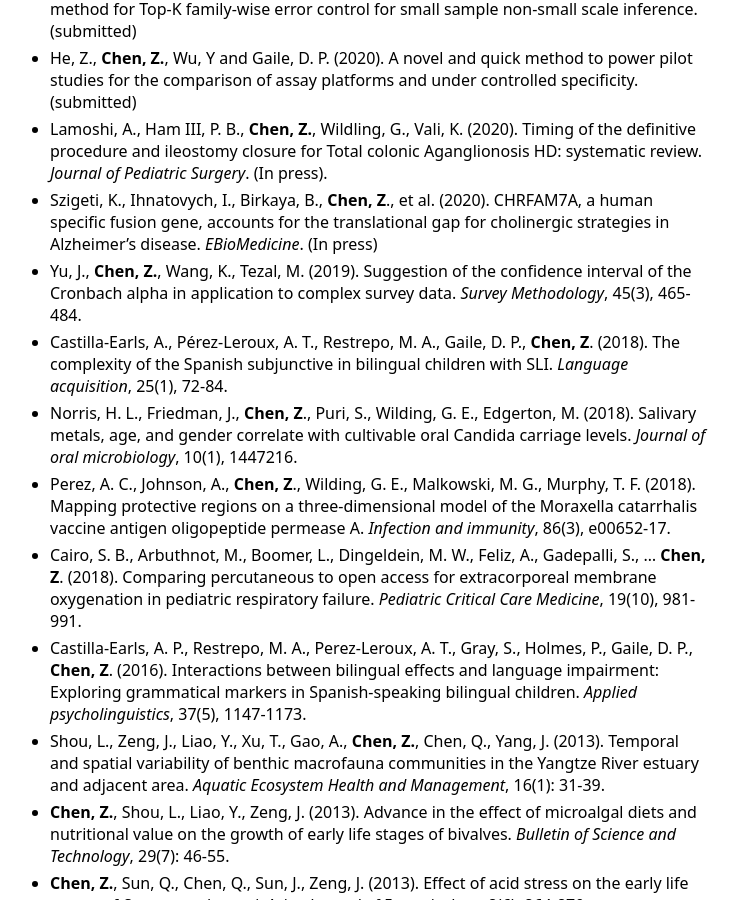
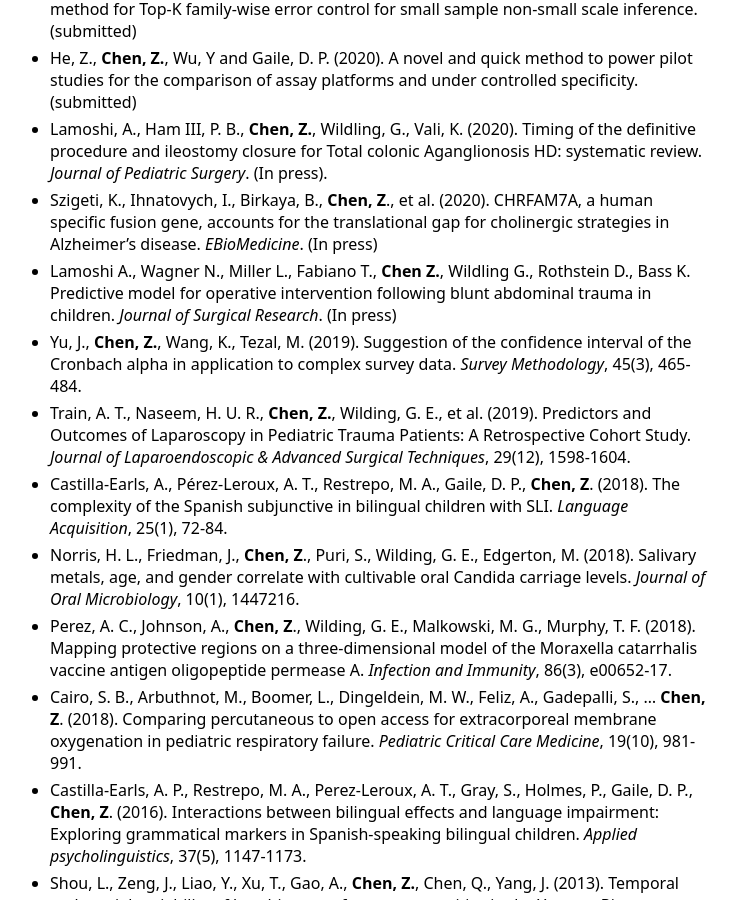
Before and after one commit to ziqiangc/ziqiangc.github.io, a Jekyll site: the page built from index.md, in a window 1280 px wide and 900 px high, scrolled down 772 px. Shown: the whole window, without its empty margins (260-999 px from the left). Built offline with Jekyll 4.4.1, drawn with Linux system fonts in a browser that asks for light colours; our own code applies the rules of GitHub Pages for plain Markdown files.

Commit message:
Updated index.md, publications

```diff
--- a/index.md
+++ b/index.md
@@ -29,11 +29,12 @@ Hi! I am a 6th year Ph.D. student of Biostatistics at State University of New Yo
 - He, Z., **Chen, Z.**, Wu, Y and Gaile, D. P. (2020). A novel and quick method to power pilot studies for the comparison of assay platforms and under controlled specificity. (submitted)
 - Lamoshi, A., Ham III, P. B., **Chen, Z.**, Wildling, G., Vali, K. (2020). Timing of the definitive procedure and ileostomy closure for Total colonic Aganglionosis HD: systematic review. *Journal of Pediatric Surgery*. (In press).
 - Szigeti, K., Ihnatovych, I., Birkaya, B., **Chen, Z**., et al. (2020). CHRFAM7A, a human specific fusion gene, accounts for the translational gap for cholinergic strategies in Alzheimer’s disease. *EBioMedicine*. (In press)
-- Yu, J., **Chen, Z.**, Wang, K., Tezal, M. (2019). Suggestion of the confidence interval of the Cronbach alpha in application to complex
-survey data. *Survey Methodology*, 45(3), 465-484.
-- Castilla-Earls, A., Pérez-Leroux, A. T., Restrepo, M. A., Gaile, D. P., **Chen, Z**. (2018). The complexity of the Spanish subjunctive in bilingual children with SLI. *Language acquisition*, 25(1), 72-84.
-- Norris, H. L., Friedman, J., **Chen, Z**., Puri, S., Wilding, G. E., Edgerton, M. (2018). Salivary metals, age, and gender correlate with cultivable oral Candida carriage levels. *Journal of oral microbiology*, 10(1), 1447216.
-- Perez, A. C., Johnson, A., **Chen, Z**., Wilding, G. E., Malkowski, M. G., Murphy, T. F. (2018). Mapping protective regions on a three-dimensional model of the Moraxella catarrhalis vaccine antigen oligopeptide permease A. *Infection and immunity*, 86(3), e00652-17.
+- Lamoshi A., Wagner N., Miller L., Fabiano T., **Chen Z.**, Wildling G., Rothstein D., Bass K. Predictive model for operative intervention following blunt abdominal trauma in children. *Journal of Surgical Research*. (In press)
+- Yu, J., **Chen, Z.**, Wang, K., Tezal, M. (2019). Suggestion of the confidence interval of the Cronbach alpha in application to complex survey data. *Survey Methodology*, 45(3), 465-484.
+- Train, A. T., Naseem, H. U. R., **Chen, Z.**, Wilding, G. E., et al. (2019). Predictors and Outcomes of Laparoscopy in Pediatric Trauma Patients: A Retrospective Cohort Study. *Journal of Laparoendoscopic & Advanced Surgical Techniques*, 29(12), 1598-1604.
+- Castilla-Earls, A., Pérez-Leroux, A. T., Restrepo, M. A., Gaile, D. P., **Chen, Z**. (2018). The complexity of the Spanish subjunctive in bilingual children with SLI. *Language Acquisition*, 25(1), 72-84.
+- Norris, H. L., Friedman, J., **Chen, Z**., Puri, S., Wilding, G. E., Edgerton, M. (2018). Salivary metals, age, and gender correlate with cultivable oral Candida carriage levels. *Journal of Oral Microbiology*, 10(1), 1447216.
+- Perez, A. C., Johnson, A., **Chen, Z**., Wilding, G. E., Malkowski, M. G., Murphy, T. F. (2018). Mapping protective regions on a three-dimensional model of the Moraxella catarrhalis vaccine antigen oligopeptide permease A. *Infection and Immunity*, 86(3), e00652-17.
 - Cairo, S. B., Arbuthnot, M., Boomer, L., Dingeldein, M. W., Feliz, A., Gadepalli, S., ... **Chen, Z**. (2018). Comparing percutaneous to open access for extracorporeal membrane oxygenation in pediatric respiratory failure. *Pediatric Critical Care Medicine*, 19(10), 981-991.
 - Castilla-Earls, A. P., Restrepo, M. A., Perez-Leroux, A. T., Gray, S., Holmes, P., Gaile, D. P., **Chen, Z**. (2016). Interactions between bilingual effects and language impairment: Exploring grammatical markers in Spanish-speaking bilingual children. *Applied psycholinguistics*, 37(5), 1147-1173.
 - Shou, L., Zeng, J., Liao, Y., Xu, T., Gao, A., **Chen, Z.**, Chen, Q., Yang, J. (2013). Temporal and spatial variability of benthic macrofauna communities in the Yangtze River estuary and adjacent area. *Aquatic Ecosystem Health and Management*, 16(1): 31-39.
```
Also changed, not shown: projects.md (+1 -1 lines).
